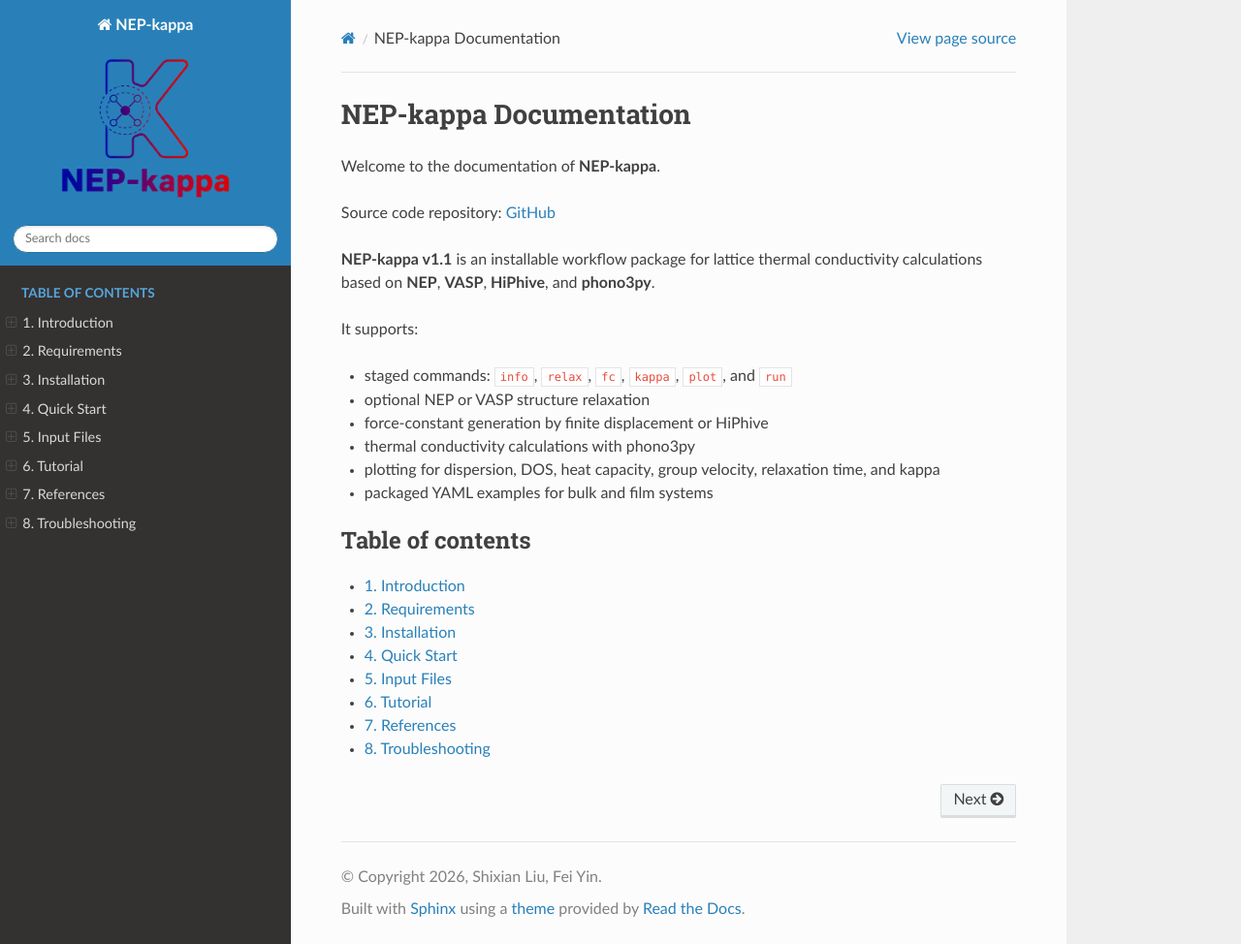
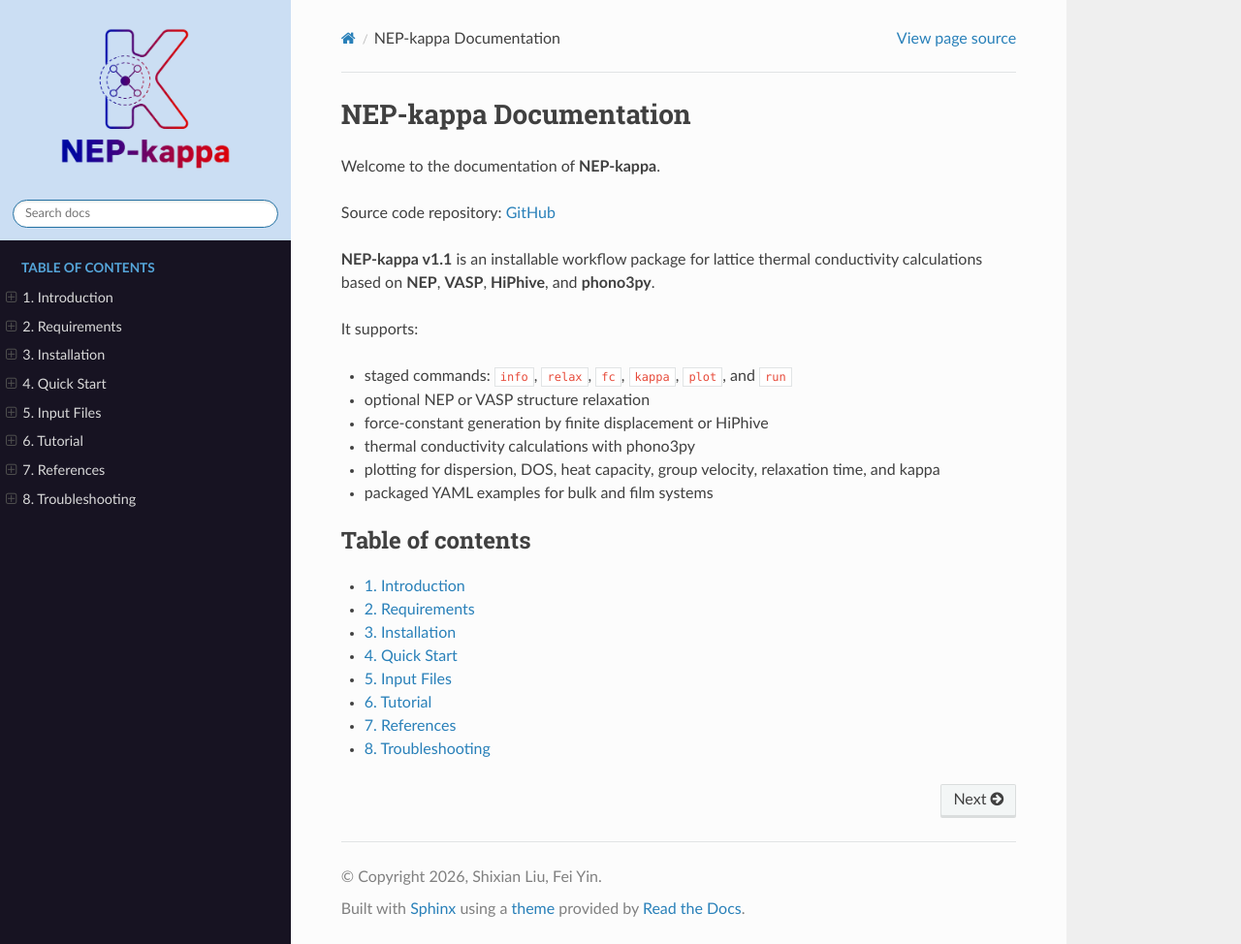
Before and after one commit to lyushisyan/NEP-kappa, a Sphinx documentation site: the page built from docs/source/index.rst, in a window 1280 px wide and 974 px high. Shown: the whole window at 97% size. Built offline with Sphinx 7.4.7 and the Read the Docs theme 3.1.0, drawn with Linux system fonts in a browser that asks for light colours.

Commit message:
change the logo

```diff
--- /dev/null
+++ b/docs/source/_static/custom.css
@@ -0,0 +1,20 @@
+/* NEP-kappa brand colors for the Read the Docs theme. */
+.wy-nav-side {
+  background: #171322;
+}
+
+.wy-side-nav-search {
+  color: #171322;
+}
+
+.wy-side-nav-search > div.version {
+  color: #6b6178;
+}
+
+.wy-menu-vertical a:hover {
+  background-color: #322044;
+}
+
+.wy-menu-vertical li.current > a {
+  border-right: 3px solid #d4145a;
+}
--- a/docs/source/conf.py
+++ b/docs/source/conf.py
@@ -34,12 +34,15 @@
 html_theme = "sphinx_rtd_theme"
 html_static_path = ["_static"]
 html_logo = "_static/NEP-kappa-logo-1200x750.png"
+html_css_files = ["custom.css"]
 
 html_theme_options = {
     "navigation_depth": 4,
     "collapse_navigation": False,
     "sticky_navigation": True,
     "titles_only": False,
+    "logo_only": True,
+    "style_nav_header_background": "#cbdef3",
 }
 
 html_title = "NEP-kappa Documentation"
```
